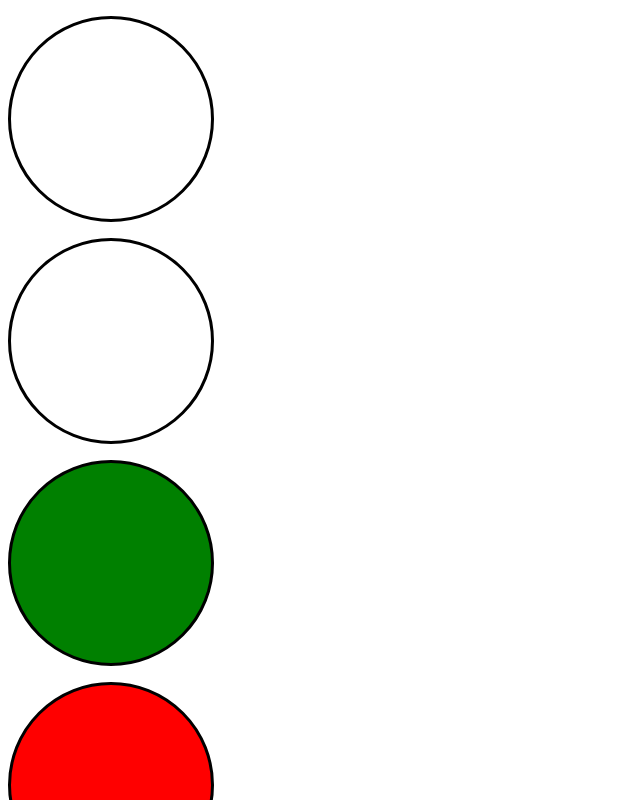
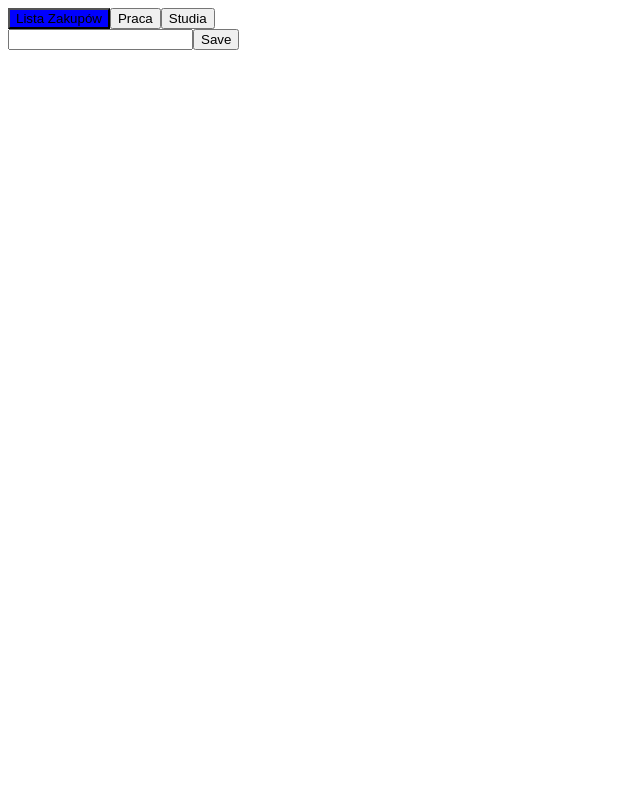
Before and after one commit to Wexoss/knurcamp, a React (Vite) app in the folder zadania dodatkowe/zadania-dodatkowe/: page / in a window 1280 px wide. Shown: the top 800 px of the page, without its empty margins (0-640 px from the left). Built offline with nearby package versions, Linux system fonts and the light colour scheme; no server answers.

Commit message:
zadanie notatkiv1

```diff
--- a/zadania dodatkowe/zadania-dodatkowe/src/App.jsx
+++ b/zadania dodatkowe/zadania-dodatkowe/src/App.jsx
@@ -5,17 +5,12 @@ import { PolscyNoblisciV1 } from "./components/PolscyNoblisciV1"
 import { PolscyNoblisciV2 } from "./components/PolscyNoblisciV2"
 import { ListaKsiazekV1 } from "./components/ListaKsiazekV1"
 import { PogodaV1 } from "./components/PogodaV1"
+import { NotatkiV1 } from "./components/NotatkiV1"
 
 function App() {
   return (
     <>
-      <SygnalizacjaV1/>
-      <SygnalizacjaV2/>
-      <SygnalizacjaV3/>
-      <PolscyNoblisciV1/>
-      <PolscyNoblisciV2/>
-      <ListaKsiazekV1/>
-      <PogodaV1 />
+      <NotatkiV1/>
     </>
   )
 }
--- /dev/null
+++ b/zadania dodatkowe/zadania-dodatkowe/src/components/NotatkiV1.jsx
@@ -0,0 +1,126 @@
+import { useState } from "react";
+
+export const NotatkiV1 = () => {
+  const [ktora, setKtora] = useState(1);
+  const [zakupy, setZakupy] = useState([]);
+  const [praca, setPraca] = useState([]);
+  const [studia, setStudia] = useState([]);
+  const [nowyPrzedmiot, setNowyPrzedmiot] = useState("");
+
+  if (ktora === 1) {
+    return (
+      <div className="notatki">
+        <div className="lewaStrona">
+          <button
+            onClick={() => setKtora(1)}
+            style={{ backgroundColor: ktora === 1 ? "blue" : "white" }}
+          >
+            Lista Zakupów
+          </button>
+          <button onClick={() => setKtora(2)}>Praca</button>
+          <button onClick={() => setKtora(3)}>Studia</button>
+        </div>
+
+        <div className="prawaStrona">
+          <form
+            onSubmit={(e) => {
+              e.preventDefault();
+              setZakupy([...zakupy, nowyPrzedmiot]);
+              setNowyPrzedmiot("");
+            }}
+          >
+            <input
+              type="text"
+              value={nowyPrzedmiot}
+              onChange={(e) => setNowyPrzedmiot(e.target.value)}
+            />
+            <button type="submit" className="sejv">Save</button>
+          </form>
+          {zakupy.map((przedmiot) => (
+            <ul key={przedmiot}>
+              <li>{przedmiot}</li>
+            </ul>
+          ))}
+        </div>
+      </div>
+    );
+  }
+
+  if (ktora === 2) {
+    return (
+      <div className="notatki">
+        <div className="lewaStrona">
+          <button onClick={() => setKtora(1)}>Lista Zakupów</button>
+          <button
+            onClick={() => setKtora(2)}
+            style={{ backgroundColor: ktora === 2 ? "blue" : "white" }}
+          >
+            Praca
+          </button>
+          <button onClick={() => setKtora(3)}>Studia</button>
+        </div>
+
+        <div className="prawaStrona">
+          <form
+            onSubmit={(e) => {
+              e.preventDefault();
+              setPraca([...praca, nowyPrzedmiot]);
+              setNowyPrzedmiot("");
+            }}
+          >
+            <input
+              type="text"
+              value={nowyPrzedmiot}
+              onChange={(e) => setNowyPrzedmiot(e.target.value)}
+            />
+            <button type="submit" className="sejv">Save</button>
+          </form>
+          {praca.map((przedmiot) => (
+            <ul key={przedmiot}>
+              <li>{przedmiot}</li>
+            </ul>
+          ))}
+        </div>
+      </div>
+    );
+  }
+
+  if (ktora === 3) {
+    return (
+      <div className="notatki">
+        <div className="lewaStrona">
+          <button onClick={() => setKtora(1)}>Lista Zakupów</button>
+          <button onClick={() => setKtora(2)}>Praca</button>
+          <button
+            onClick={() => setKtora(3)}
+            style={{ backgroundColor: ktora === 3 ? "blue" : "white" }}
+          >
+            Studia
+          </button>
+        </div>
+
+        <div className="prawaStrona">
+          <form
+            onSubmit={(e) => {
+              e.preventDefault();
+              setStudia([...studia, nowyPrzedmiot]);
+              setNowyPrzedmiot("");
+            }}
+          >
+            <input
+              type="text"
+              value={nowyPrzedmiot}
+              onChange={(e) => setNowyPrzedmiot(e.target.value)}
+            />
+            <button type="submit" className="sejv">Save</button>
+          </form>
+          {studia.map((przedmiot) => (
+            <ul key={przedmiot}>
+              <li>{przedmiot}</li>
+            </ul>
+          ))}
+        </div>
+      </div>
+    );
+  }
+};
```
